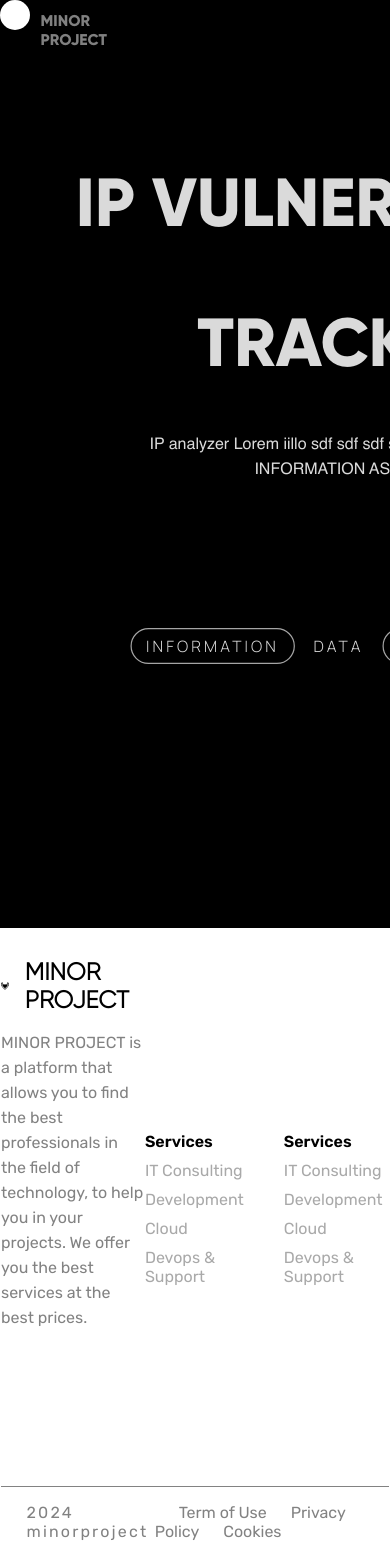
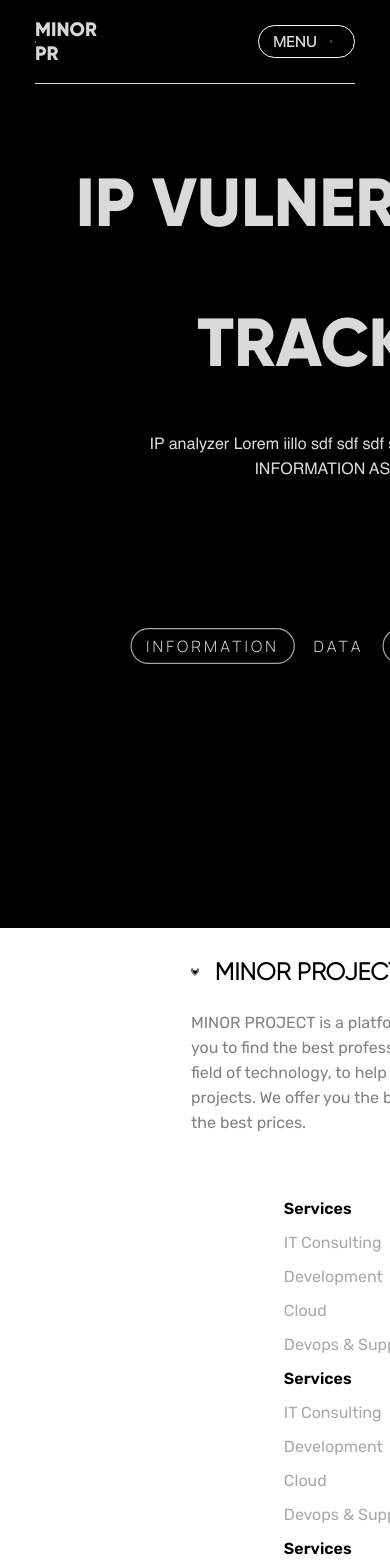
Before and after one commit to Akshat-NegI27/IP-Track, a React (Vite) app: page /About in a window 390 px wide. Shown: the top 1568 px of the page. Built offline with nearby package versions, Linux system fonts and the light colour scheme; some icons are missing.

Commit message:
homescreen

```diff
--- a/src/CustomCursor/style.scss
+++ b/src/CustomCursor/style.scss
@@ -32,8 +32,8 @@
 
 
   .secondary-cursor {
-    width: 30px;
-    height: 30px;
+    width: 20px;
+    height: 20px;
 
   }
 
@@ -116,3 +116,9 @@
       transform: translate(0px, -50%);
     }
   }
+
+  @media only screen and (max-width: 880px){
+    .secondary-cursor {
+      display: none;
+    }
+  }
--- a/src/components/footer/footer.css
+++ b/src/components/footer/footer.css
@@ -153,6 +153,46 @@ hr{
     color: #313131;
 }
 
-@media screen and (max-width:768px){
+@media only screen and (max-width: 880px){
+    footer{
+        width: 180%;
+    }
+    .content_footer{
+        flex-direction: column;
+        align-items: center;
+    }
 
+    .profil .logo_area{
+        margin-bottom: 1.5rem;
+    }
+
+    .desc_area{
+        margin-bottom: 1.5rem;
+    }
+
+    .service_area{
+        flex-direction: column;
+    }
+
+    .service_header{
+        margin-right: 0;
+    }
+
+    .service_header li{
+        margin-bottom: 15px;
+    }
+
+
+    .footer_bottom{
+        flex-direction: column;
+        align-items: center;
+    }
+
+    .copy_right{
+        margin-bottom: 1rem;
+    }
+
+    .tou{
+        margin-top: 1rem;
+    }
 }
--- a/src/components/home-content/homeContent.css
+++ b/src/components/home-content/homeContent.css
@@ -2,6 +2,10 @@
 @font-face {
   font-family: gilroyy;
   src: url(../../fonts/Gilroy-ExtraBold.otf);
+}
+@font-face {
+  font-family: sfprotext;
+  src: url(../../fonts/SFPRODISPLAYMEDIUM.OTF);
 }
 @font-face {
   font-family: gilroy;
@@ -23,31 +27,30 @@
   box-sizing:border-box;
   font-family: 'manrope';
   color: #ffffff;
-  /* cursor: none; */
+  cursor: none;
 }
 
 nav{
   position: fixed;
   width: 100%;
-  height: 11vh;
+  height: 7vh;
+  padding: 0 9vw;
   display: flex;
   align-items: center;
-  padding: 2vw 10.4vw;
   justify-content: space-between;
   color: rgb(218, 218, 218);
-  background-color: rgba(0, 0, 0, 0.1);
-  backdrop-filter: saturate(180%) blur(10px);
+  background-color: rgba(0, 0, 0, 0.7);
+  backdrop-filter: saturate(180%) blur(20px);
   z-index: 99;
 }
 nav h1{
-  color: gray;
+  color:rgba(255, 255, 255,0.7);
   width: fit-content;
+  font-size: 20px;
   height: fit-content;
   position: relative;
   overflow: hidden;
-  background-color: rgba(0, 0, 0, 0);
   font-family: gilroyy;
-
 }
 
 nav h1:before{
@@ -71,19 +74,26 @@ nav h1:hover::before{
 width: 100%;
 transform: translateX(0%);
 }
-
+.sidebar {
+  opacity: 0%;
+}
 nav h1:hover{
   color: #ffffff;
 }
 
 #link_Styles{
-  color:rgb(218, 218, 218);
+  color:rgba(255, 255, 255,0.7);
   font-weight: 400px;
-  font-size: large;
+  font-family: sfprotext;
+  font-size: 15px;
   text-decoration: none;
   position: relative;
   display: block;
-  margin: 0 25px;
+  margin: 0 32px;
+}
+
+#link_Styles:hover{
+  color: #ffffff;
 }
 
 .nav-part2 ul{
@@ -113,9 +123,8 @@ nav h1:hover{
 }
 
 .nav-part2 ul:hover li{
-  opacity:  .9;
-  filter: blur(2px)
-  contrast(100);
+  opacity:  0.9;
+  filter: blur(0.8px) contrast(100);
 }
 
 .nav-part2 ul li:hover{
@@ -136,21 +145,20 @@ align-self:center;
   font-size: 1vw;
   font-weight: 500;
   text-transform: uppercase;
-
 }
 
 nav button{
-  font-family: gilroyy!important;
+  font-family: sfprotext!important;
   background-color: rgb(58, 58, 58);
   display: flex;
   align-items: center;
-  padding: 14px 14px;
-  font-size: 1vw;
-  width: 9vw;
+  padding: 6px 14px;
+  font-size: 14px;
+  width: fit-content;
   place-content: center;
   text-transform: uppercase;
-  font-weight: 700;
-  border-radius: 40px;
+  font-weight: 400;
+  border-radius: 30px;
   border-style: solid;
   border-width: 1px;
   border-color: rgb(255, 255, 255);
@@ -178,14 +186,12 @@ nav button:hover svg{
   fill:#000000
 }
 
-
-#nav-bottom {
-  width: 79%;
-  height: 0vh;
+#nav-bottom{
+  width: 82%;
   position: absolute;
   top: 100%;
   background-color: rgba(0, 0, 0, 0.1);
-  backdrop-filter: saturate(180%) blur(10px);
+  backdrop-filter: saturate(180%) blur(20px);
   z-index: 99;
   border-bottom: 1px solid rgb(216, 216, 216);
 }
@@ -511,6 +517,7 @@ nav button:hover svg{
     background-repeat: repeat;
     background-image: linear-gradient(360deg, rgb(0, 0, 0), transparent);
     overlay: 100%;
+    align-self: flex-end;
 }
 
 
@@ -653,7 +660,6 @@ nav button:hover svg{
 
 #captions{
   margin-top: 1vw;
-  color: #000;
   padding: 1vw;
   width: 100%;
   height: 100%;
@@ -847,52 +853,124 @@ nav button:hover svg{
 
 @media only screen and (max-width: 880px){
 
+  .preloader {
+  height: 200vh;
+  height: calc(var(--vh, 1vh) * 200);
+  width: 100%;
+  background: black;
+  position: fixed;
+  bottom: 0;
+  left: 0;
+  right: 0;
+  z-index: 50;
+  display: flex;
+  align-items: center;
+  justify-content: center;
+  color: white;
+  overflow: hidden !important;
+  z-index: 999;
+
+  .texts-container {
+      font-family: "Manrope", sans-serif;
+      font-weight: 300;
+      text-transform: uppercase;
+      letter-spacing: .2em;
+      display: flex;
+      align-items: center;
+      justify-content: space-between;
+      height: 60px;
+      width: 260;
+      overflow: hidden;
+      font-weight: 300;
+      opacity: 0;
+      color: white;
+      font-size: 18px;
+  }
+}
   nav{
     width: 100%;
-    height: 7vh;
-    overflow: hidden;
+    height: 9.8vh;
   }
 
 
   nav h1{
-    font-size: 4vw;
+    font-size: 5vw;
+    color: rgb(216, 216, 216);
   }
 
   .nav-part2 ul{
-  margin-bottom: 200vw;
   z-index: -99;
-  color: #000;
-  left: 200vw;
-  opacity: 0%;
+  margin-left: 1000vw;
+  opacity: 100%;
   }
 
-  .nav-part2 ul li{
-  color: #000;
-    left: 25vw;
+  nav .sidebar ul{
+    width: 100%;
+    height: 100%;
+    padding-top: 10vw;
+    }
+
+    .sidebar li{
+      width: 100%;
+      height: 10%;
+      margin-bottom: 2%;
+      padding-top: 30px;
+      display: flex;
+      flex-direction: column;
+      text-align: center;
+      align-items: center;
+      border-bottom: 1px solid #ffffff ;
+      }
+
+      .sidebar #link_Styles{
+      font-size: 40px;
+      padding: 8px 8px;
+      font-weight: 800;
+      color: rgb(216, 216, 216);
+      }
+
+  nav .sidebar{
+    height: 190vh;
+    margin-right: 500vw ;
+    opacity: 100%;
+    width: 100%;
+    top: 0;
+    right: 0;
+    position: fixed;
+    background-color: rgba(0, 0, 0, 0.5);
+    backdrop-filter: blur(20px);
+    box-shadow: -10px 0 10px rgba(0, 0, 0, 0.1);
+    display: flex;
+    flex-direction: column;
+    align-items: flex-start;
+    justify-content: flex-start;
+  }
+
+  .sidebar li{
+    width: 100%;
   }
 
   nav button{
-    font-size: 1.5vw;
+    font-size: 4vw;
     width: 25vw;
-    opacity: 0%;
   }
 
 #page1{
   height: 110vh;
   width: 176%;
-}
 
-#page1 h1{
+h1{
   margin-top: 20vw;
   font-size: 68px;
   line-height: 3.9rem;
 }
 
-#page1 p{
+p{
   font-size: 16px;
   margin-top: 15vw;
   line-height: 25px;
   width: 70%;
+}
 }
 
 #page1-bubble{
@@ -913,15 +991,15 @@ font-size: 13px;
 
 #page2{
   height: 110vh;
-  width: 176%;
-  overflow: hidden;
+  width: 180%;
 }
 
 #moving-div2{
   scale: 200%;
-  width: 90%;
-  overflow: hidden;
+  width: 120%;
+  margin-bottom: 25%;
 }
+
 
 #linear-gradient h6{
   scale: 270%;
@@ -930,15 +1008,10 @@ font-size: 13px;
   margin-top: 20vw;
 }
 
-.linear-gradient{
-  height: 35vh;
-  width: 176%;
-}
-
 #page3{
   overflow: hidden;
-  height: 45vh;
-  width: 130%;
+  height: 100%;
+  width: 180%;
 }
 
 #text-box{
@@ -954,9 +1027,35 @@ font-size: 13px;
 }
 
 #page3 video {
-  height: 35vh;
-  margin-bottom: 40vh;
+  height: 65vh;
   width: 80%;
+  padding: 0;
+  margin: 0;
+}
+
+#video-container{
+  width: 100%;
+  height: 100%;
+  display:flex;
+  align-items: center;
+  padding: 20vw;
+  position:absolute;
+  z-index: 4;
+
+}
+
+#text-box{
+  max-width: 100%;
+  width: 100%;
+  margin-left: 1vw;
+  margin-top: -7vw;
+  background: var(--ec-800);
+  color: var(--white);
+  padding: 30px 42px 40px 30px;
+  z-index: 25;
+  background-color: rgba(0, 0, 0, 0.5);
+  backdrop-filter: saturate(180%) blur(20px);
+  box-shadow: 0px 0px 16px 0px rgba(0, 0, 0,0.4);
 }
 
 #text-box p{
@@ -966,8 +1065,9 @@ font-size: 13px;
 
 #video-box{
   height: 100%;
-  width: 100%;
-  padding: 0;
+  width: 120%;
+  padding-right: 65%;
+  margin: 0;
 }
 
 #pattern{
@@ -977,7 +1077,64 @@ height: 45vh;
 
 #page4{
   height: auto;
-  width: 130%;
+  width: 180%;
+}
+#images{
+  scale: 140%;
+  margin: 0;
+}
+
+#captions{
+  width: 180%;
+  height: 100%;
+
+  #card1{
+    width: 60%;
+    height: fit-content;
+    padding: 22px 42px 22px 22px;
+    h1{
+      font-size: 20px;
+      line-height: 20px;
+    }
+  }
+
+  #card2{
+    width: 60%;
+    height: fit-content;
+    padding: 22px 42px 22px 22px;
+    h2{
+      font-size: 20px;
+      line-height: 20px;
+    }
+  }
+
+  #card3{
+    width: 100%;
+    height: 10%;
+    margin-left: 20vh;
+    margin-bottom: 14%;
+    h2{
+      width: 100%;
+      font-size: 40px;
+      line-height: 95%;
+    }
+  }
+
+}
+
+#page5{
+  height: 100vh;
+  width: 180%;
+
+  h1{
+    background-color: #000;
+    width: 90%;
+    height: fit-content;
+    font-size: 25vw;
+    margin-top: 20vw;
+    border-bottom:3px solid white ;
+    margin-left: 5%;
+  }
 }
 
 #captions{
@@ -1034,5 +1191,4 @@ height: fit-content;
   margin-top: 15vw;
 }
 
-
 }
--- a/src/components/home-content/homeContent.jsx
+++ b/src/components/home-content/homeContent.jsx
@@ -232,8 +232,6 @@ const HomeContent = () => {
       </Swiper>
         </div>
 
-
-
       </div>
     </>
   );
--- a/src/components/navbar/Navbar.jsx
+++ b/src/components/navbar/Navbar.jsx
@@ -4,7 +4,7 @@ import { Link } from 'react-router-dom';
 const Navbar=()=>{
     return(
 <nav>
-<h1>MINOR PROJECT</h1>
+<h1>MINOR PR</h1>
 <div className="nav-part2">
 <ul>
 <li><Link id="link_Styles" to={"/"}> HOME </Link></li>
@@ -14,12 +14,26 @@ const Navbar=()=>{
 <li><Link id="link_Styles" to={"/Contact"}> CONTACT </Link></li>
 </ul>
 </div>
-<button>Let's Talk<svg viewBox="0 0 20 20">
-          <path d="M2.5 14.375V17.5h3.125l9.217-9.217-3.125-3.125L2.5 14.375Zm14.758-8.508a.83.83 0 0 0 0-1.175l-1.95-1.95a.83.83 0 0 0-1.175 0l-1.525 1.525 3.125 3.125 1.525-1.525Z">
-          </path>
-      </svg></button>
+<div className="sidebar">
+<ul>
+<li><Link id="link_Styles" to={"/"}> HOME </Link></li>
+<li><Link id="link_Styles" to={"/IpTracker"}> IP TRACKER </Link></li>
+<li><Link id="link_Styles" to={"/About"}> ABOUT </Link></li>
+<li><Link id="link_Styles" to={"/Legal"}> LEGAL </Link></li>
+<li><Link id="link_Styles" to={"/Contact"}> CONTACT </Link></li>
+</ul>
+</div>
+<button onClick={showSidebar}>Menu<svg xmlns="http://www.w3.org/2000/svg" height="24px" viewBox="0 -960 960 960" width="24px" fill="#e8eaed"><path d="M120-240v-80h720v80H120Zm0-200v-80h720v80H120Zm0-200v-80h720v80H120Z"/></svg>
+</button>
       <div id="nav-bottom"></div>
 </nav>
     )
 }
 export default Navbar
+
+
+
+function showSidebar() {
+    const sidebar = document.querySelector('.sidebar');
+    sidebar.style.display = 'flex';
+  }
```
Also changed, not shown: src/fonts/SFPRODISPLAYMEDIUM.OTF (added), src/img/menu_24dp_E8EAED_FILL0_wght400_GRAD0_opsz24.svg (added).
